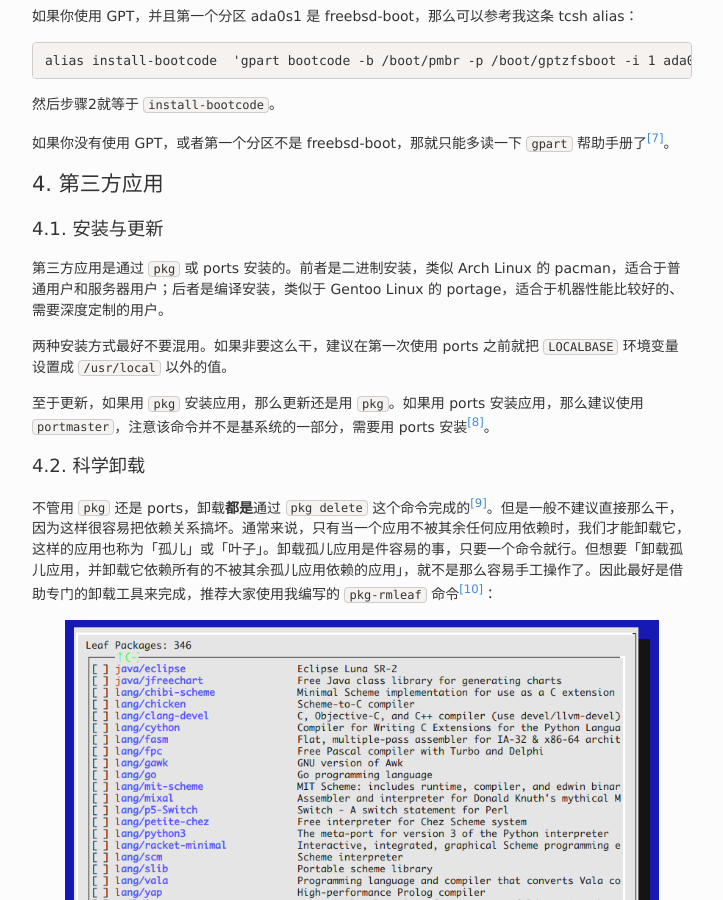
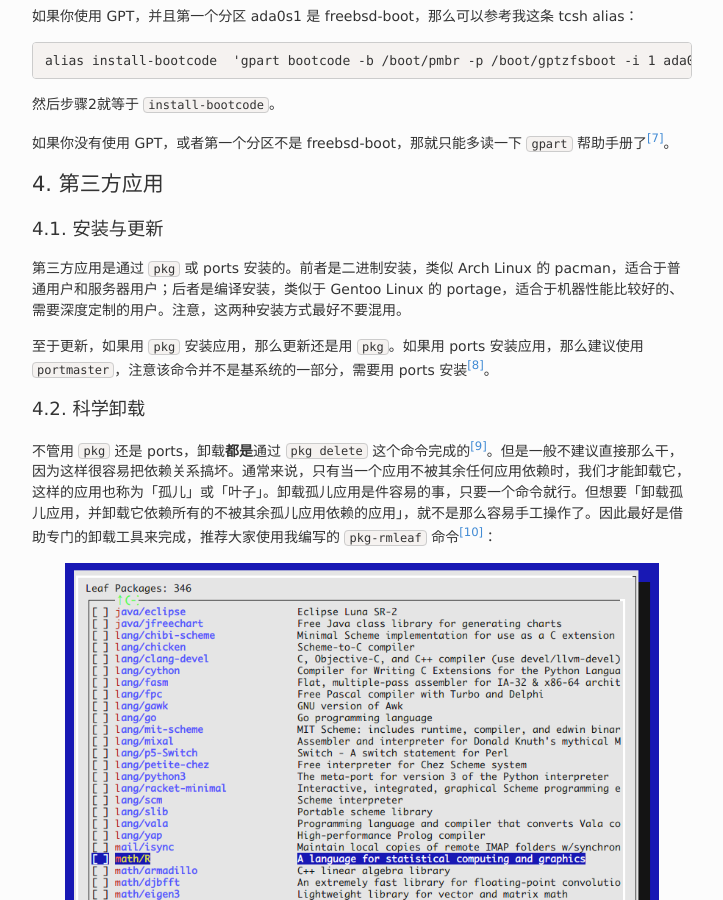
Before and after one commit to bsdelf/bsdelf.github.io, a Jekyll site: the page built from _posts/2015-07-12-freebsd-brief-user-guide.md, in a window 1280 px wide and 900 px high, scrolled down 4197 px. Shown: the whole window, without its empty margins (278-1001 px from the left). Built offline with Jekyll 4.4.1, drawn with Linux system fonts in a browser that asks for light colours; some of the changed text lies outside the part shown.

Commit message:
~ minor revision

```diff
--- a/_posts/2015-07-12-freebsd-brief-user-guide.md
+++ b/_posts/2015-07-12-freebsd-brief-user-guide.md
@@ -178,9 +178,7 @@ alias install-bootcode  'gpart bootcode -b /boot/pmbr -p /boot/gptzfsboot -i 1 a
 
 ## 安装与更新
 
-第三方应用是通过 `pkg` 或 ports 安装的。前者是二进制安装，类似 Arch Linux 的 pacman，适合于普通用户和服务器用户；后者是编译安装，类似于 Gentoo Linux 的 portage，适合于机器性能比较好的、需要深度定制的用户。
-
-两种安装方式最好不要混用。如果非要这么干，建议在第一次使用 ports 之前就把 `LOCALBASE` 环境变量设置成 `/usr/local` 以外的值。
+第三方应用是通过 `pkg` 或 ports 安装的。前者是二进制安装，类似 Arch Linux 的 pacman，适合于普通用户和服务器用户；后者是编译安装，类似于 Gentoo Linux 的 portage，适合于机器性能比较好的、需要深度定制的用户。注意，这两种安装方式最好不要混用。
 
 至于更新，如果用 `pkg` 安装应用，那么更新还是用 `pkg`。如果用 ports 安装应用，那么建议使用 `portmaster`，注意该命令并不是基系统的一部分，需要用 ports 安装[^portmaster]。
 
```
Also changed, not shown: other parts of _posts/2015-07-12-freebsd-brief-user-guide.md (+1 -1 lines).
